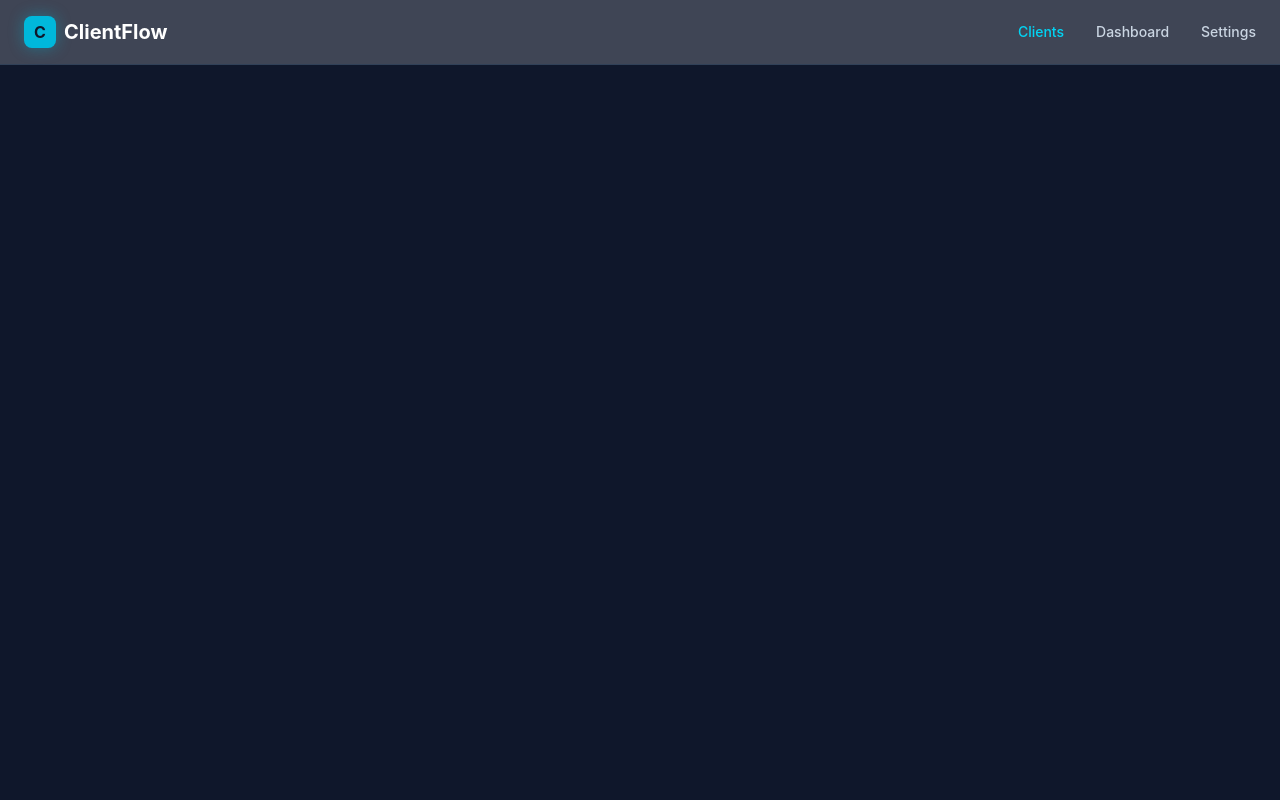
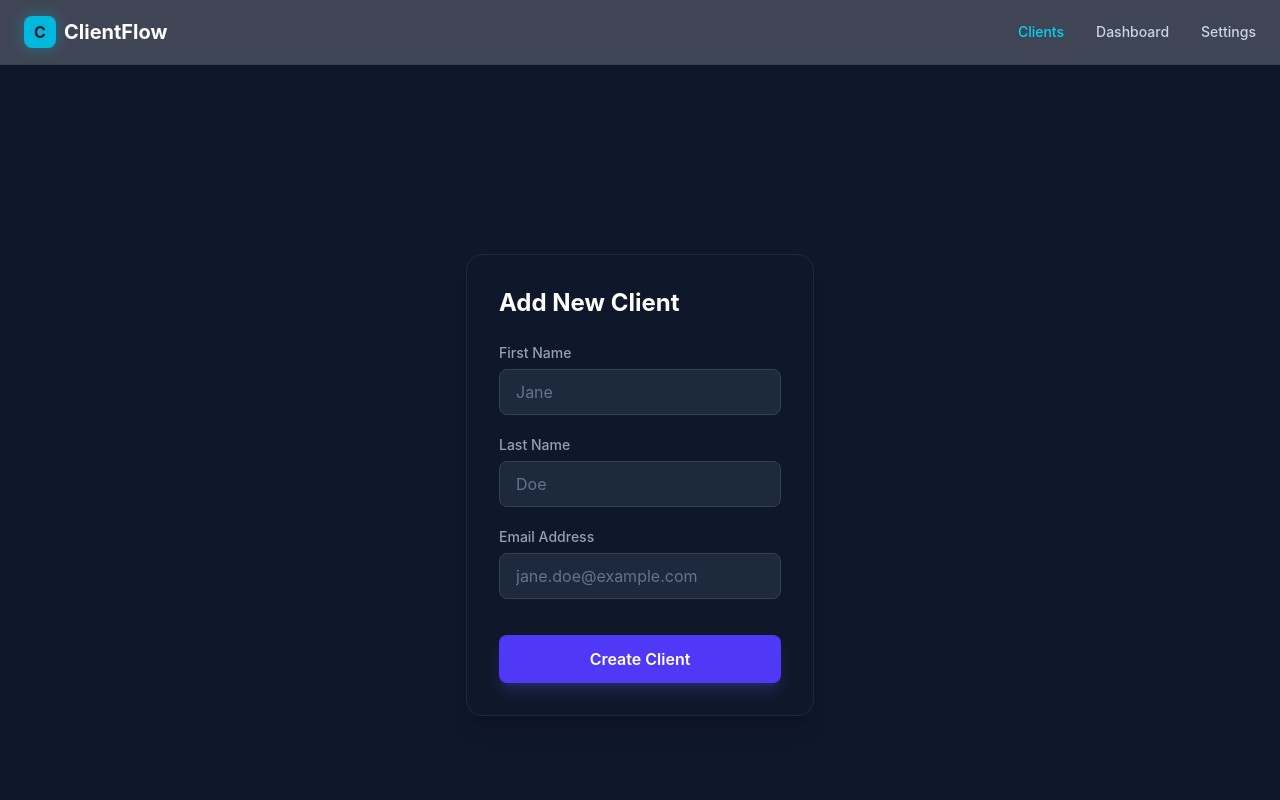
Before and after one commit to Chg89/My_Crm_Frontend, a React (Vite) app: page /add-client in a window 1280 px wide. Shown: the top 800 px of the page. Built offline with nearby package versions, Linux system fonts and the light colour scheme.

Commit message:
Created the client Form

```diff
--- a/src/App.jsx
+++ b/src/App.jsx
@@ -2,8 +2,8 @@ import "./App.css"; // Ensure this file has @import "tailwindcss"; inside it
 import Footer from "./components/Footer";
 import Header from "./components/Header";
 import ListClientsComponent from "./components/ListClientsComponent";
+import ClientForm from "./components/ClientForm";
 import { BrowserRouter, Routes, Route } from "react-router-dom";
-
 
 function App() {
   return (
@@ -15,6 +15,8 @@ function App() {
           <Route path="/" element={<ListClientsComponent />} />
           {/* http://localhost:8080/api/clients */}
           <Route path="/clients" element={<ListClientsComponent />} />
+          {/* http://localhost:8080/api/clients/add-client */}
+          <Route path="/add-client" element={<ClientForm />} />
         </Routes>
       </div>
       <Footer />
--- /dev/null
+++ b/src/components/ClientForm.jsx
@@ -0,0 +1,161 @@
+import React, { useState } from "react";
+import { useNavigate } from "react-router-dom";
+
+const ClientForm = () => {
+  const navigate = useNavigate();
+  const [errors, setErrors] = useState({});
+  const [formData, setFormData] = useState({
+    firstName: "",
+    lastName: "",
+    email: "",
+  });
+
+  // 1. Validation Logic
+  const validate = (name, value) => {
+    let error = "";
+    if (!value.trim()) {
+      error = "This field is required";
+    } else if (name === "email") {
+      const emailRegex = /^[^\s@]+@[^\s@]+\.[^\s@]+$/;
+      if (!emailRegex.test(value)) {
+        error = "Please enter a valid email address";
+      }
+    }
+    return error;
+  };
+
+  const handleChange = (e) => {
+    setFormData({ ...formData, [e.target.name]: e.target.value });
+    // Real-time validation: Clear or set error as user types
+    setErrors({
+      ...errors,
+      [e.target.name]: validate(e.target.name, e.target.value),
+    });
+  };
+
+  const handleSubmit = (e) => {
+    e.preventDefault();
+    console.log("Client Data Submitted:", formData);
+    // Add your saving logic or navigation here
+  };
+
+  function saveClient() {
+    fetch("http://localhost:8080/api/clients", {
+      method: "POST",
+      headers: {
+        "Content-Type": "application/json",
+      },
+      body: JSON.stringify(formData),
+    })
+      .then((response) => response.json())
+      .then((data) => {
+        console.log("Client saved:", data);
+        // Add your success handling or navigation here
+        // For example, you could redirect to the client list page
+        navigate("/clients");
+      })
+      .catch((error) => {
+        console.error("Error saving client:", error);
+      });
+  }
+
+  return (
+    <div className="max-w-md mx-auto mt-10 p-8 bg-slate-900 border border-slate-800 rounded-2xl shadow-xl">
+      <h1 className="text-2xl font-bold text-white mb-6">Add New Client</h1>
+
+      <form onSubmit={handleSubmit} className="space-y-5">
+        {/* First Name */}
+        <div>
+          <label className="block text-sm font-medium text-slate-400 mb-1.5">
+            First Name
+          </label>
+          <input
+            type="text"
+            name="firstName"
+            placeholder="Jane"
+            value={formData.firstName}
+            onChange={handleChange}
+            /* Dynamic class: red border if errors.firstName exists, otherwise slate-700 */
+            className={`w-full px-4 py-2.5 bg-slate-800 border rounded-lg text-white placeholder-slate-500
+      focus:outline-none focus:ring-2 transition ${
+        errors.firstName
+          ? "border-red-500 focus:ring-red-500/20"
+          : "border-slate-700 focus:ring-indigo-500"
+      }`}
+          />
+
+          {/* Error Message: Only renders if errors.firstName has a value */}
+          {errors.firstName && (
+            <p className="mt-1 text-xs text-red-500 font-medium animate-pulse">
+              {errors.firstName}
+            </p>
+          )}
+        </div>
+
+        {/* Last Name */}
+        <div>
+          <label className="block text-sm font-medium text-slate-400 mb-1.5">
+            Last Name
+          </label>
+          <input
+            type="text"
+            name="lastName"
+            placeholder="Doe"
+            value={formData.lastName}
+            onChange={handleChange}
+            className={`w-full px-4 py-2.5 bg-slate-800 border rounded-lg text-white placeholder-slate-500
+      focus:outline-none focus:ring-2 transition ${
+        errors.lastName
+          ? "border-red-500 focus:ring-red-500/20"
+          : "border-slate-700 focus:ring-indigo-500"
+      }`}
+          />
+          {errors.lastName && (
+            <p className="mt-1 text-xs text-red-500 font-medium">
+              {errors.lastName}
+            </p>
+          )}
+        </div>
+
+        {/* Email Address */}
+        <div>
+          <label className="block text-sm font-medium text-slate-400 mb-1.5">
+            Email Address
+          </label>
+          <input
+            type="email"
+            name="email"
+            placeholder="jane.doe@example.com"
+            value={formData.email}
+            onChange={handleChange}
+            className={`w-full px-4 py-2.5 bg-slate-800 border rounded-lg text-white placeholder-slate-500
+      focus:outline-none focus:ring-2 transition ${
+        errors.email
+          ? "border-red-500 focus:ring-red-500/20"
+          : "border-slate-700 focus:ring-indigo-500"
+      }`}
+          />
+          {errors.email && (
+            <p className="mt-1 text-xs text-red-500 font-medium">
+              {errors.email}
+            </p>
+          )}
+        </div>
+
+        {/* Submit Button */}
+        <button
+          onClick={saveClient}
+          type="submit"
+          className="w-full mt-4 px-5 py-3 bg-indigo-600 hover:bg-indigo-500 text-white font-semibold rounded-lg
+           shadow-lg shadow-indigo-500/20 transition-all active:scale-[0.98] disabled:opacity-50 disabled:cursor-not-allowed"
+          /* Optional: Disable button if there are errors */
+          disabled={Object.values(errors).some((error) => error !== "")}
+        >
+          Create Client
+        </button>
+      </form>
+    </div>
+  );
+};
+
+export default ClientForm;
--- a/src/components/ListClientsComponent.jsx
+++ b/src/components/ListClientsComponent.jsx
@@ -1,19 +1,31 @@
-import React, { useEffect, useState } from 'react'
-import '../App.css'
+import React, { useEffect, useState } from "react";
+import "../App.css";
+import { useNavigate } from "react-router-dom";
 
 function ListClientsComponent() {
   const [clients, setClients] = useState([]);
+  const navigate = useNavigate();
 
   useEffect(() => {
-        fetch('http://localhost:8080/api/clients')
-            .then(response => response.json())
-            .then(data => setClients(data))
-            .catch(error => console.error('Error fetching clients:', error));
+    fetch("http://localhost:8080/api/clients")
+      .then((response) => response.json())
+      .then((data) => setClients(data))
+      .catch((error) => console.error("Error fetching clients:", error));
   }, []);
 
   return (
     <div className="w-full max-w-4xl">
-    <h2 className="text-3xl font-bold text-white mb-6 text-center">List of Clients</h2>
+      <h2 className="text-3xl font-bold text-white mb-6 text-center">
+        List of Clients
+      </h2>
+
+      <button
+        onClick={() => navigate("/add-client")}
+        /* Added 2 units to px-3 and py-1 to increase total size by 1rem */
+        className="px-5 py-3 mb-4 bg-indigo-600 hover:bg-indigo-500 text-white text-xs font-medium rounded transition"
+      >
+        Add new client
+      </button>
 
       <div className="overflow-hidden rounded-xl border border-slate-700 shadow-2xl">
         <table className="w-full text-left border-collapse bg-slate-800 text-slate-300">
@@ -29,8 +41,13 @@ function ListClientsComponent() {
           <tbody className="divide-y divide-slate-700">
             {clients.length > 0 ? (
               clients.map((client) => (
-      <tr key={client.id} className="hover:bg-slate-700/30 transition-colors">
-        <td className="px-6 py-4 font-mono text-cyan-400">{client.id}</td>
+                <tr
+                  key={client.id}
+                  className="hover:bg-slate-700/30 transition-colors"
+                >
+                  <td className="px-6 py-4 font-mono text-cyan-400">
+                    {client.id}
+                  </td>
                   <td className="px-6 py-4">{client.firstName}</td>
                   <td className="px-6 py-4">{client.lastName}</td>
                   <td className="px-6 py-4 text-slate-400">{client.email}</td>
@@ -55,7 +72,10 @@ function ListClientsComponent() {
               ))
             ) : (
               <tr>
-      <td colSpan="4" className="px-6 py-10 text-center text-slate-500">
+                <td
+                  colSpan="4"
+                  className="px-6 py-10 text-center text-slate-500"
+                >
                   No clients found.
                 </td>
               </tr>
@@ -63,9 +83,8 @@ function ListClientsComponent() {
           </tbody>
         </table>
       </div>
-
     </div>
-  )
+  );
 }
 
-export default ListClientsComponent
+export default ListClientsComponent;
```
Lines whose indentation alone changed are shown as unchanged.
